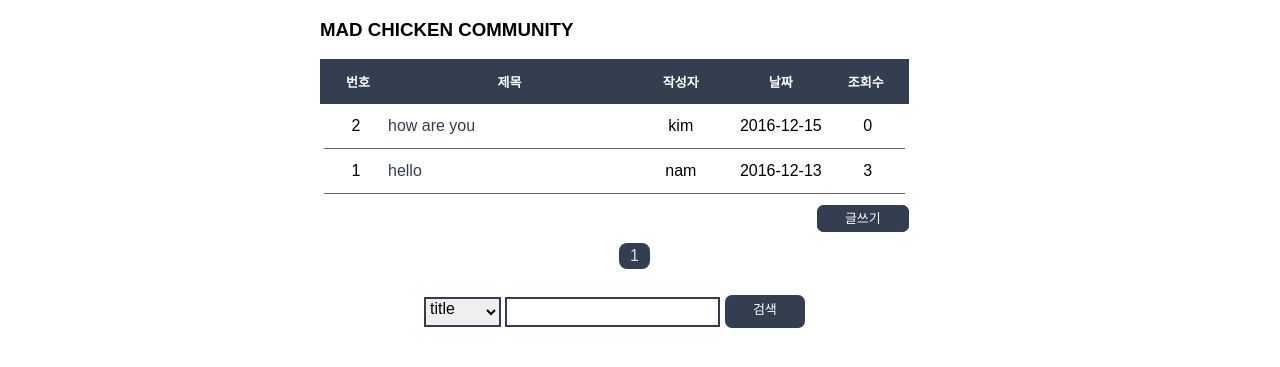
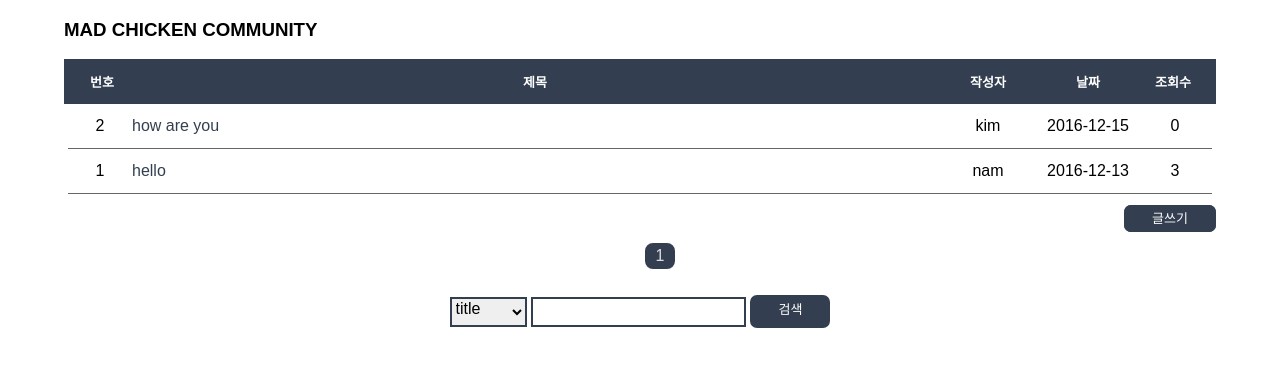
Before and after one commit to ruinalen/madchicken, a PHP site: page /board/index.php in a window 1280 px wide. Shown: the top 367 px of the page. Run offline with PHP 8.4, Linux system fonts and the light colour scheme; data comes from the database, SQL or seed files in the repository.

Commit message:
Edit board

```diff
--- a/board/css/board.css
+++ b/board/css/board.css
@@ -1,11 +1,6 @@
 .boardArticle {
     margin-left: 5%;
     width: 90%;
-}
-
-.boardArticle {
-    width: 46%;
-    margin: 0 25% 0 25%;
 }
 
 #boardView #boardTitle {
```
